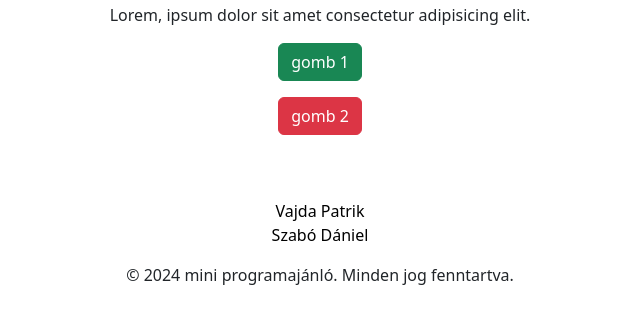
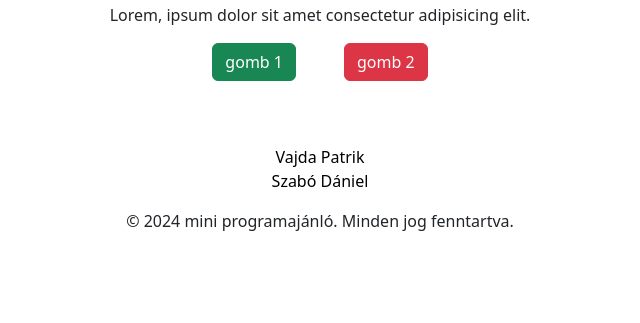
Before and after one commit to DaniHUN1010/mini-program-oldal, a plain HTML site: page index.html in a window 1280 px wide. Shown: the part 101-424 px from the top of the page, without its empty margins (320-960 px from the left). Drawn offline with nearby package versions, Linux system fonts and the light colour scheme.

Commit message:
gomb egymás mellé tétele

```diff
--- a/index.html
+++ b/index.html
@@ -1,18 +1,23 @@
 <!DOCTYPE html>
 <html lang="hu">
+
 <head>
     <meta charset="UTF-8">
     <meta name="viewport" content="width=device-width, initial-scale=1.0">
     <title>mini programajánló</title>
-    <link href="https://cdn.jsdelivr.net/npm/bootstrap@5.3.8/dist/css/bootstrap.min.css" rel="stylesheet" integrity="sha384-sRIl4kxILFvY47J16cr9ZwB07vP4J8+LH7qKQnuqkuIAvNWLzeN8tE5YBujZqJLB" crossorigin="anonymous">
+    <link href="https://cdn.jsdelivr.net/npm/bootstrap@5.3.8/dist/css/bootstrap.min.css" rel="stylesheet"
+        integrity="sha384-sRIl4kxILFvY47J16cr9ZwB07vP4J8+LH7qKQnuqkuIAvNWLzeN8tE5YBujZqJLB" crossorigin="anonymous">
     <link rel="stylesheet" href="style.css">
 </head>
+
 <body class="py-5">
     <header class="text-center">
         <h1>Mini programajánló</h1>
         <p>Lorem, ipsum dolor sit amet consectetur adipisicing elit.</p>
-        <p><button type="button" class="btn btn-success">gomb 1</button></p>
-        <p><button type="button" class="btn btn-danger">gomb 2</button></p>
+        <div class="d-flex justify-content-center gap-5">
+            <p><button type="button" class="btn btn-success">gomb 1</button></p>
+            <p><button type="button" class="btn btn-danger">gomb 2</button></p>
+        </div>
     </header>
     <main>
         <section>
@@ -29,4 +34,5 @@
         </div>
     </footer>
 </body>
+
 </html>
```
